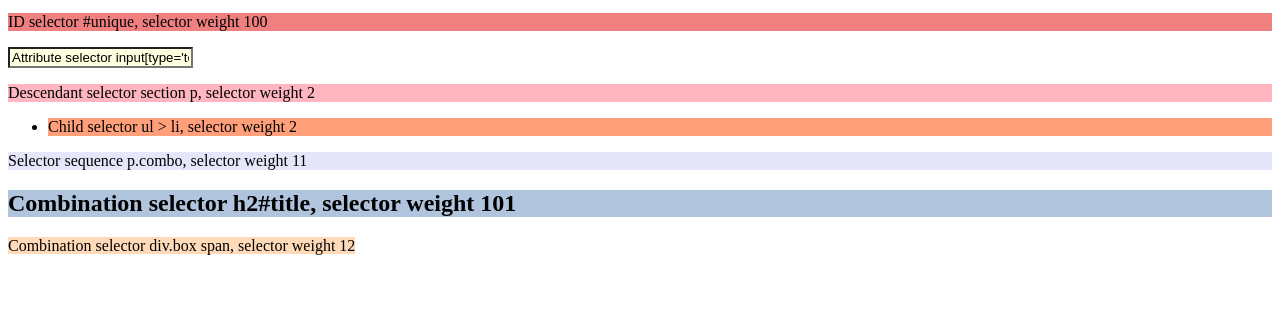
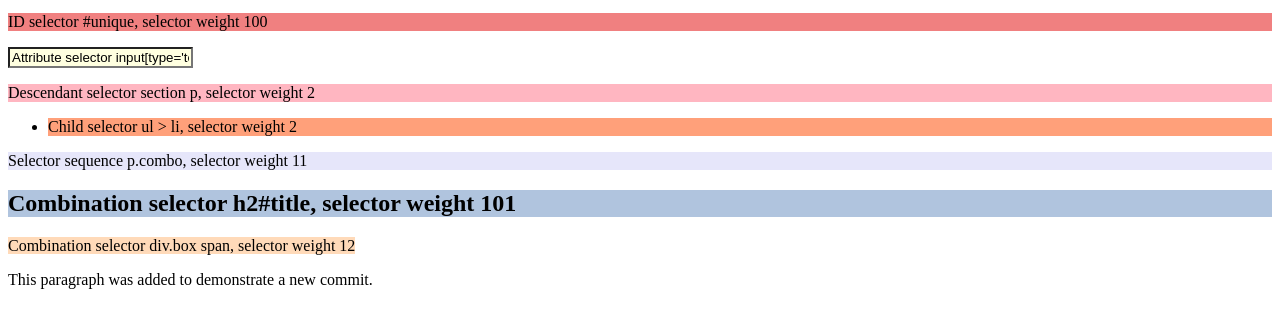
Before and after one commit to Marjana0913/homework5, a plain HTML site: page index.html in a window 1280 px wide. Shown: the part 135-462 px from the top of the page. Drawn offline with Linux system fonts and the light colour scheme.

Commit message:
Add additional paragraph to HTML

```diff
--- a/index.html
+++ b/index.html
@@ -45,6 +45,6 @@
     <div class="box">
         <span>Combination selector div.box span, selector weight 12</span>
     </div>
-
+<p>This paragraph was added to demonstrate a new commit.</p>
 </body>
 </html>
```
